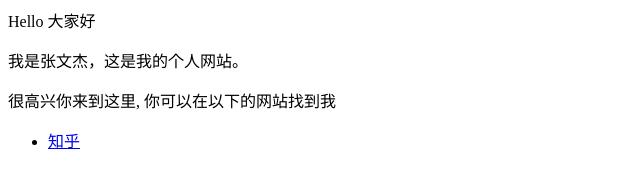
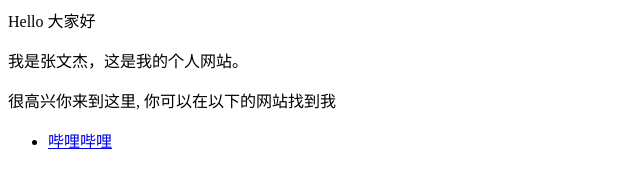
Before and after one commit to HUST-WJZhang/HUST-WJZhang.github.io, a plain HTML site: page index.html in a window 1280 px wide. Shown: the full height of the page, 0-640 px from the left. Drawn offline with Linux system fonts and the light colour scheme.

Commit message:
Update index.html

```diff
--- a/index.html
+++ b/index.html
@@ -3,5 +3,5 @@
 <p>很高兴你来到这里, 你可以在以下的网站找到我</p>
 
 <ul>
-  <li> <a href="https://www.bilibili.com/video/BV1M5411Q7eF/?spm_id_from=333.999.0.0&vd_source=4673d6d6c944677e90e7191ba2b2342f">知乎</a> </li>
+  <li> <a href="https://www.bilibili.com/video/BV1M5411Q7eF/?spm_id_from=333.999.0.0&vd_source=4673d6d6c944677e90e7191ba2b2342f">哔哩哔哩</a> </li>
   <ul>
```
